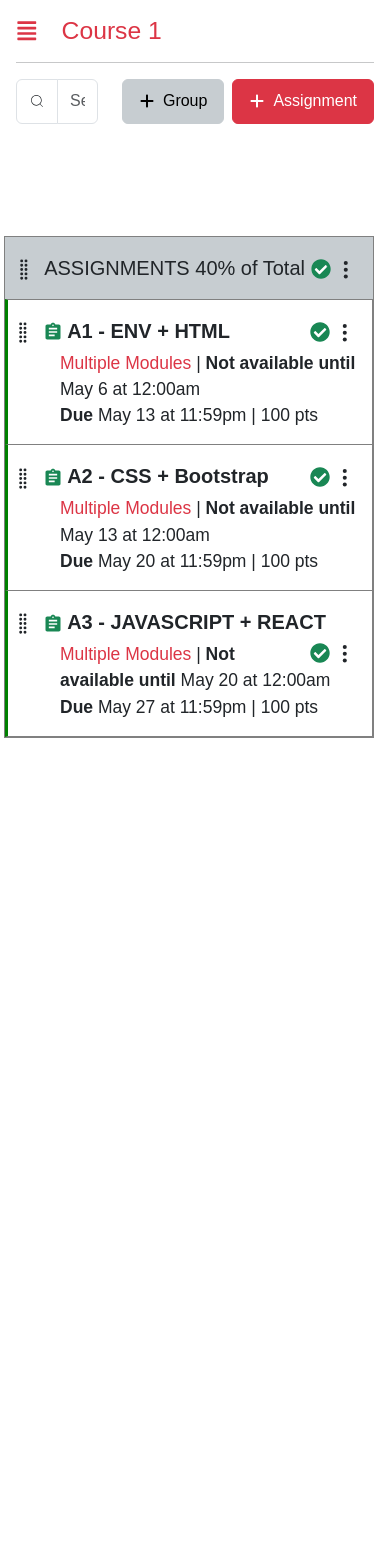
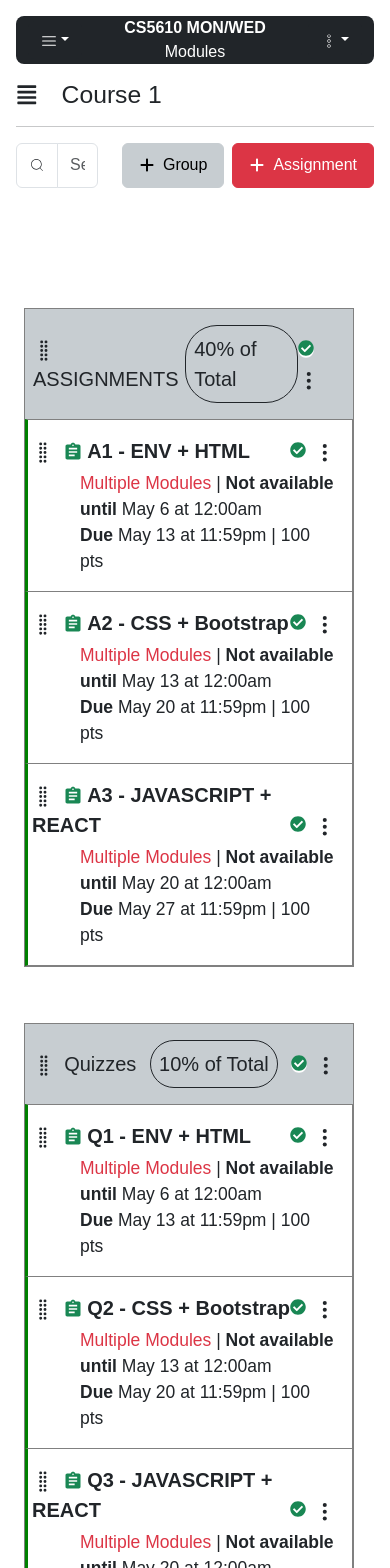
Before and after one commit to arthsindekar/kambaz-next-js, a Next.js app: page /Courses/1/Assignments in a window 390 px wide. Shown: the top 1568 px of the page. Before the commit the page ends 844 px from the top, so only its background shows below. Built offline with nearby package versions, Linux system fonts and the light colour scheme.

Commit message:
implemened dropdown toggle menu

```diff
--- a/src/app/(Kambaz)/Courses/[cid]/Assignments/page.tsx
+++ b/src/app/(Kambaz)/Courses/[cid]/Assignments/page.tsx
@@ -56,15 +56,15 @@ export default function Assignments() {
       <br />
       <br />
 
-      <Row>
+      <Row className="m-2">
         <ListGroup className="rounded-0" id="wd-assignments">
 
           <ListGroupItem className="wd-module p-0 mb-5 fs-5 border-gray">
             <div className="wd-title p-3 ps-2 bg-secondary d-flex justify-content-between align-items-center">
               <div>
                 <BsGripVertical className="me-2 fs-3" />
-                ASSIGNMENTS 40% of Total
-              </div> <LessonControlButtons/>
+                ASSIGNMENTS
+              </div> <span className="border border-dark rounded-5 p-2">40% of Total</span><LessonControlButtons/>
 
             </div>
 
@@ -119,6 +119,68 @@ export default function Assignments() {
           </ListGroupItem>
         </ListGroup>
       </Row>
+
+      <Row className="m-2">
+        <ListGroup className="rounded-0" id="wd-assignments">
+
+          <ListGroupItem className="wd-module p-0 mb-5 fs-5 border-gray">
+            <div className="wd-title p-3 ps-2 bg-secondary d-flex justify-content-between align-items-center">
+              <div>
+                <BsGripVertical className="me-2 fs-3" />
+                Quizzes
+              </div> <span className="border border-dark rounded-5 p-2">10% of Total</span><LessonControlButtons/>
+
+            </div>
+            <ListGroup className="wd-lessons rounded-0">
+              <ListGroupItem className="wd-lesson p-3 ps-1">
+                <BsGripVertical className="me-2 fs-3" />
+                <Link
+                  href="/Courses/1234/Assignments/123"
+                  className="wd-assignment-link text-decoration-none text-dark fw-bold"
+                >
+                <MdAssignment className="me-1 text-success"/>
+                  Q1 - ENV + HTML
+                </Link><LessonControlButtons/>
+                <div className="small mt-1 ps-5">
+                  <span className="text-danger">Multiple Modules</span> | <b>Not available until</b> May 6 at 12:00am{" "}
+                  <br />
+                  <b>Due</b> May 13 at 11:59pm | 100 pts
+                </div>
+              </ListGroupItem>
+
+              <ListGroupItem className="wd-lesson p-3 ps-1">
+                <BsGripVertical className="me-2 fs-3" />
+                <Link
+                  href="/Courses/1234/Assignments/123"
+                  className="wd-assignment-link text-decoration-none text-dark fw-bold"
+                >
+                  <MdAssignment className="me-1 text-success"/>Q2 - CSS + Bootstrap
+                </Link> <LessonControlButtons/>
+                <div className="small mt-1 ps-5">
+                  <span className="text-danger">Multiple Modules</span> | <b>Not available until</b> May 13 at
+                  12:00am <br />
+                  <b>Due</b> May 20 at 11:59pm | 100 pts
+                </div>
+              </ListGroupItem>
+
+              <ListGroupItem className="wd-lesson p-3 ps-1">
+                <BsGripVertical className="me-2 fs-3" />
+                <Link
+                  href="/Courses/1234/Assignments/123"
+                  className="wd-assignment-link text-decoration-none text-dark fw-bold"
+                >
+                  <MdAssignment className="me-1 text-success"/>Q3 - JAVASCRIPT + REACT
+                </Link> <LessonControlButtons/>
+                <div className="small mt-1 ps-5">
+                  <span className="text-danger">Multiple Modules</span> | <b>Not available until</b> May 20 at
+                  12:00am <br />
+                  <b>Due</b> May 27 at 11:59pm | 100 pts
+                </div>
+              </ListGroupItem>
+            </ListGroup>
+          </ListGroupItem>
+        </ListGroup>
+      </Row>
     </div>
   );
 }
--- a/src/app/(Kambaz)/Courses/[cid]/Modules/GreenCheckmark.tsx
+++ b/src/app/(Kambaz)/Courses/[cid]/Modules/GreenCheckmark.tsx
@@ -4,9 +4,9 @@ export default function GreenCheckmark() {
     <span className="me-1 position-relative">
       <FaCheckCircle
         style={{ top: "2px" }}
-        className="text-success me-1 position-absolute fs-5"
+        className="text-success me-1 position-absolute fs-6"
       />
-      <FaCircle className="text-white me-1 fs-6" />
+      <FaCircle className="text-white me-1  fs-6" />
     </span>
   );
 }
--- a/src/app/(Kambaz)/Courses/[cid]/layout.tsx
+++ b/src/app/(Kambaz)/Courses/[cid]/layout.tsx
@@ -1,6 +1,27 @@
 import { ReactNode } from "react";
 import CourseNavigation from "./Navigation";
-import { FaAlignJustify } from "react-icons/fa";
+import {
+  FaAlignJustify,
+  FaCalendarAlt,
+  FaHome,
+  FaUserFriends,
+} from "react-icons/fa";
+import {
+  Container,
+  Dropdown,
+  DropdownItem,
+  DropdownMenu,
+  DropdownToggle,
+} from "react-bootstrap";
+import { FaBook, FaInbox, FaRegCircleUser } from "react-icons/fa6";
+import { AiOutlineDashboard, AiOutlinePinterest } from "react-icons/ai";
+import { IoMdSettings } from "react-icons/io";
+import { VscFileSubmodule } from "react-icons/vsc";
+import { SiQuizlet, SiZoom } from "react-icons/si";
+import { MdAssignment } from "react-icons/md";
+import { IoBookmarksOutline } from "react-icons/io5";
+import { RxDropdownMenu, RxHamburgerMenu } from "react-icons/rx";
+import { CiMenuKebab } from "react-icons/ci";
 export default async function CoursesLayout({
   children,
   params,
@@ -8,7 +29,98 @@ export default async function CoursesLayout({
   const { cid } = await params;
   return (
     <div id="wd-courses">
-      <h2 className="text-danger">
+      <div className="d-xs-block d-md-none bg-dark text-white mb-3 rounded-3">
+        <Container className="d-flex justify-content-between align-items-center">
+          <Dropdown>
+            <DropdownToggle id="left-dropdown" variant="dark">
+              <RxHamburgerMenu />
+            </DropdownToggle>
+
+            <DropdownMenu>
+              <DropdownItem className="text-danger" href="/Account">
+                <FaRegCircleUser className="fs-1 text-danger m-2" />
+                Account
+              </DropdownItem>
+              <DropdownItem className="text-danger" href="/Dashboard">
+                <AiOutlineDashboard className="fs-1 text-danger m-2" />
+                Dashboard
+              </DropdownItem>
+              <DropdownItem className="text-danger" href="/Dashboard">
+                <FaBook className="fs-1 text-danger m-2" />
+                Courses
+              </DropdownItem>
+              <DropdownItem className="text-danger" href="/Calendar">
+                <FaCalendarAlt className="fs-1 text-danger m-2" />
+                Calendar
+              </DropdownItem>
+              <DropdownItem className="text-danger" href="/Inbox">
+                <FaInbox className="fs-1 text-danger m-2" />
+                Inbox
+              </DropdownItem>
+              <DropdownItem className="text-danger" href="/Labs">
+                <IoMdSettings className="fs-1 text-danger m-2" />
+                Labs
+              </DropdownItem>
+            </DropdownMenu>
+          </Dropdown>
+          <div className="text-center flex-grow-1">
+            <div className="fw-bold">CS5610 MON/WED</div>
+            <div>Modules</div>
+          </div>
+          <Dropdown className="align-end ">
+            <DropdownToggle id="right-dropdown" variant="dark">
+              <CiMenuKebab />
+            </DropdownToggle>
+            <DropdownMenu className=" rounded-2">
+              <DropdownItem className="text-danger " href="">
+                <FaHome className="text-danger fs-1 m-2" />
+                Home
+              </DropdownItem>
+              <DropdownItem
+                className="text-danger"
+                href="/Courses/1234/Modules"
+              >
+                <VscFileSubmodule className="text-danger fs-1 m-2" />
+                Modules
+              </DropdownItem>
+              <DropdownItem className="text-danger" href="/Courses/1234/Piazza">
+                <AiOutlinePinterest className="text-danger fs-1 m-2" />
+                Piazza
+              </DropdownItem>
+              <DropdownItem className="text-danger" href="/Courses/1234/Zoom">
+                <SiZoom className="text-danger fs-1 m-2" />
+                Zoom
+              </DropdownItem>
+              <DropdownItem
+                className="text-danger"
+                href="/Courses/1234/Assignments"
+              >
+                <MdAssignment className="text-danger fs-1 m-2" />
+                Assignments
+              </DropdownItem>
+              <DropdownItem
+                className="text-danger"
+                href="/Courses/1234/Quizzes"
+              >
+                <SiQuizlet className="text-danger fs-1 m-2" />
+                Quizzes
+              </DropdownItem>
+              <DropdownItem className="text-danger" href="/Courses/1234/Grades">
+                <IoBookmarksOutline className="text-danger fs-1 m-2" />
+                Grades
+              </DropdownItem>
+              <DropdownItem
+                className="text-danger"
+                href="/Courses/1234/People/Table"
+              >
+                <FaUserFriends className="text-danger fs-1 m-2" />
+                People
+              </DropdownItem>
+            </DropdownMenu>
+          </Dropdown>
+        </Container>
+      </div>
+      <h2 className="text-dark">
         <FaAlignJustify className="me-4 fs-4 mb-1" />
         Course {cid}{" "}
       </h2>{" "}
--- a/src/app/Labs/TOC.tsx
+++ b/src/app/Labs/TOC.tsx
@@ -29,7 +29,7 @@ export default function TOC() {
         </NavLink>
       </NavItem>
       <NavItem>
-        <NavLink href="https://github.com/arthsindekar/kambaz-next-js">My GitHub</NavLink>
+        <NavLink id="wd-github"href="https://github.com/arthsindekar/kambaz-next-js">My GitHub</NavLink>
       </NavItem>
     </Nav>
   );
```
Also changed, not shown: src/app/(Kambaz)/Courses/[cid]/Modules/ModulesControls.tsx (+5 -5 lines), src/app/(Kambaz)/Courses/[cid]/Modules/page.tsx (+7 -6 lines).
